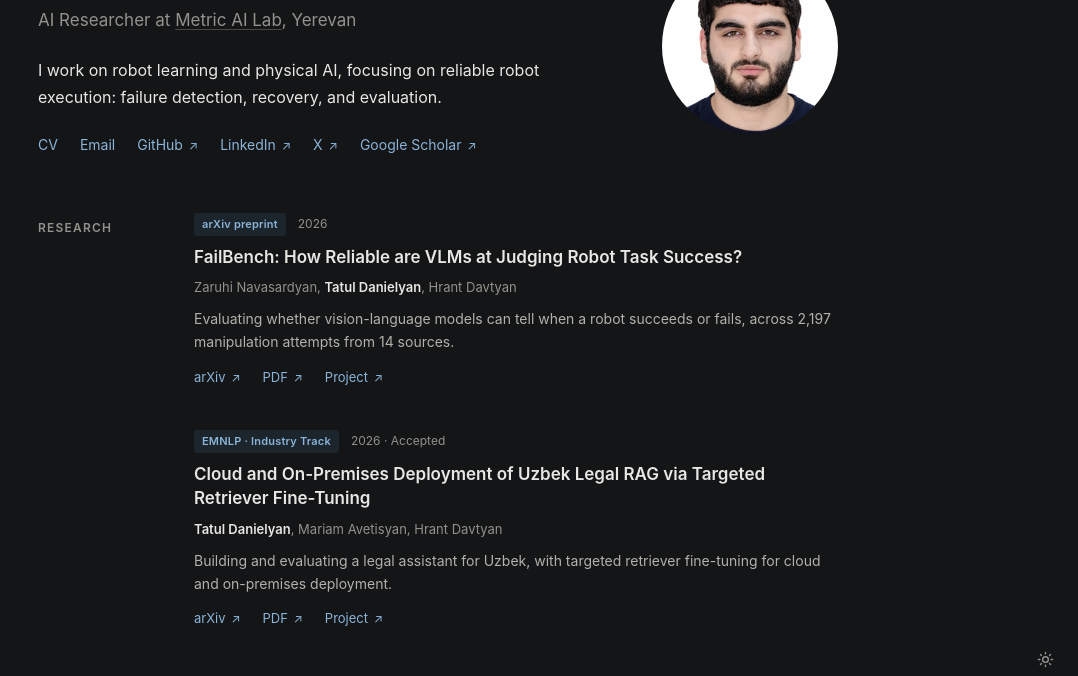
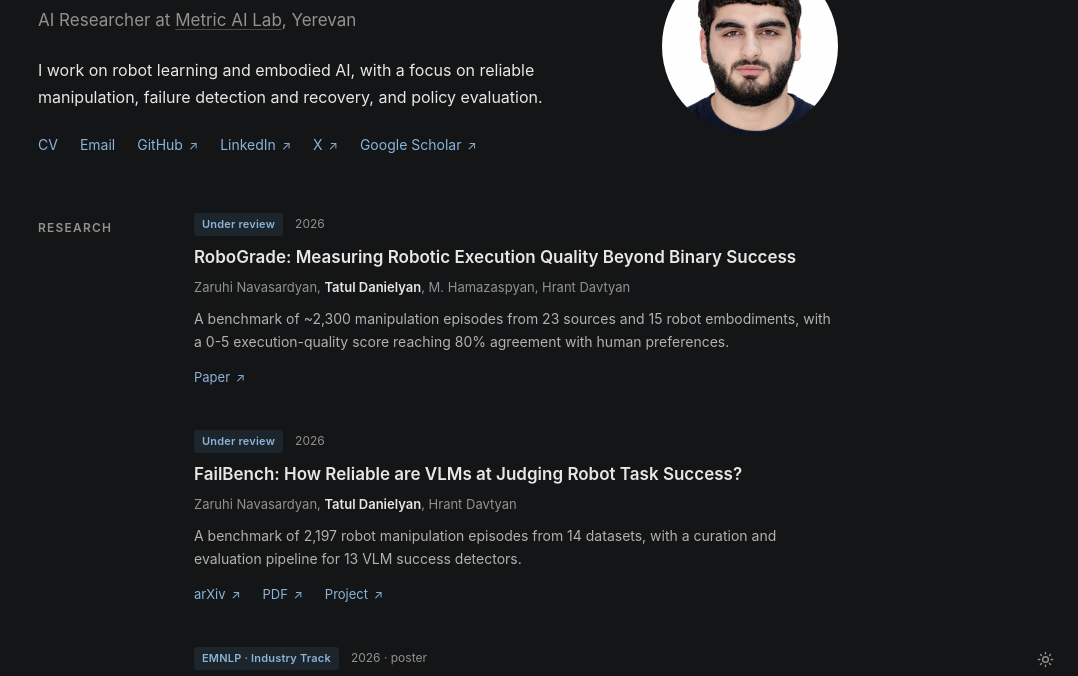
Before and after one commit to daniel7an/daniel7an.github.io, a plain HTML site: page index.html in a window 1280 px wide. Shown: the part 108-784 px from the top of the page, without its empty margins (202-1280 px from the left). Drawn offline with Linux system fonts and the light colour scheme.

Commit message:
Sync site to latest CV

```diff
--- a/index.html
+++ b/index.html
@@ -5,15 +5,15 @@
   <meta name="viewport" content="width=device-width, initial-scale=1">
   <meta name="theme-color" content="#141517">
   <script>try{if(localStorage.getItem('theme')==='light')document.documentElement.dataset.theme='light'}catch(e){}</script>
-  <meta name="description" content="Tatul Danielyan, AI Researcher at Metric AI Lab, working on physical AI, embodied AI, robotics, and multimodal learning.">
+  <meta name="description" content="Tatul Danielyan, AI Researcher at Metric AI Lab, working on robot learning and embodied AI: reliable manipulation, failure detection and recovery, and policy evaluation.">
   <meta property="og:title" content="Tatul Danielyan">
-  <meta property="og:description" content="AI Researcher at Metric AI Lab · Physical AI, embodied AI, robotics, and multimodal learning.">
+  <meta property="og:description" content="AI Researcher at Metric AI Lab. Robot learning and embodied AI, with a focus on reliable manipulation, failure detection and recovery, and policy evaluation.">
   <meta property="og:type" content="website">
   <meta property="og:url" content="https://daniel7an.github.io/">
   <meta property="og:image" content="https://daniel7an.github.io/assets/og.png">
   <meta property="og:image:width" content="1200">
   <meta property="og:image:height" content="630">
-  <meta property="og:image:alt" content="Tatul Danielyan, AI Researcher at Metric AI Lab. Embodied AI, robotics, multimodal learning.">
+  <meta property="og:image:alt" content="Tatul Danielyan, AI Researcher at Metric AI Lab. Robot learning and embodied AI.">
   <meta name="twitter:card" content="summary_large_image">
   <link rel="canonical" href="https://daniel7an.github.io/">
   <link rel="icon" href="assets/favicon-32.png" sizes="32x32" type="image/png">
@@ -30,7 +30,7 @@
         <div class="intro-copy">
           <h1 id="name">Tatul Danielyan</h1>
           <p class="role">AI Researcher at <a href="https://metric.am">Metric AI Lab</a>, Yerevan</p>
-          <p>I work on robot learning and physical AI, focusing on reliable robot execution: failure detection, recovery, and evaluation.</p>
+          <p>I work on robot learning and embodied AI, with a focus on reliable manipulation, failure detection and recovery, and policy evaluation.</p>
           <nav class="links" aria-label="Contact and profiles"><a href="assets/cv.pdf">CV</a><a href="mailto:tatul.danielyan.s@gmail.com">Email</a><a href="https://github.com/daniel7an">GitHub <span aria-hidden="true">↗</span></a><a href="https://www.linkedin.com/in/tatul-danielyan/">LinkedIn <span aria-hidden="true">↗</span></a><a href="https://x.com/daniel7an">X <span aria-hidden="true">↗</span></a><a href="https://scholar.google.com/citations?user=ZA109bAAAAAJ&amp;hl=en">Google Scholar <span aria-hidden="true">↗</span></a></nav>
         </div>
         <picture class="portrait-wrap"><source srcset="assets/portrait.webp" type="image/webp"><img class="portrait" src="assets/portrait.jpg" alt="Tatul Danielyan" width="176" height="176" fetchpriority="high"></picture>
@@ -39,24 +39,31 @@
       <section aria-labelledby="research-title">
         <h2 id="research-title">Research</h2>
         <article class="paper">
-          <div class="paper-meta"><span class="venue">arXiv preprint</span><span>2026</span></div>
+          <div class="paper-meta"><span class="venue">Under review</span><span>2026</span></div>
+          <h3><a href="https://drive.google.com/file/d/1b45NIzJ-IWcFIV9rIdfehMAO4Ludr-r0/view">RoboGrade: Measuring Robotic Execution Quality Beyond Binary Success</a></h3>
+          <p class="authors">Zaruhi Navasardyan, <strong>Tatul Danielyan</strong>, M. Hamazaspyan, Hrant Davtyan</p>
+          <p class="paper-description">A benchmark of ~2,300 manipulation episodes from 23 sources and 15 robot embodiments, with a 0-5 execution-quality score reaching 80% agreement with human preferences.</p>
+          <div class="links paper-links"><a href="https://drive.google.com/file/d/1b45NIzJ-IWcFIV9rIdfehMAO4Ludr-r0/view">Paper <span aria-hidden="true">↗</span></a></div>
+        </article>
+        <article class="paper">
+          <div class="paper-meta"><span class="venue">Under review</span><span>2026</span></div>
           <h3><a href="https://arxiv.org/abs/2609.03611">FailBench: How Reliable are VLMs at Judging Robot Task Success?</a></h3>
           <p class="authors">Zaruhi Navasardyan, <strong>Tatul Danielyan</strong>, Hrant Davtyan</p>
-          <p class="paper-description">Evaluating whether vision-language models can tell when a robot succeeds or fails, across 2,197 manipulation attempts from 14 sources.</p>
+          <p class="paper-description">A benchmark of 2,197 robot manipulation episodes from 14 datasets, with a curation and evaluation pipeline for 13 VLM success detectors.</p>
           <div class="links paper-links"><a href="https://arxiv.org/abs/2609.03611">arXiv <span aria-hidden="true">↗</span></a><a href="https://arxiv.org/pdf/2609.03611">PDF <span aria-hidden="true">↗</span></a><a href="https://metric-ai-lab.github.io/failbench/">Project <span aria-hidden="true">↗</span></a></div>
         </article>
         <article class="paper">
-          <div class="paper-meta"><span class="venue">EMNLP · Industry Track</span><span>2026 · Accepted</span></div>
+          <div class="paper-meta"><span class="venue">EMNLP · Industry Track</span><span>2026 · poster</span></div>
           <h3><a href="https://arxiv.org/abs/2608.29284">Cloud and On-Premises Deployment of Uzbek Legal RAG via Targeted Retriever Fine-Tuning</a></h3>
           <p class="authors"><strong>Tatul Danielyan</strong>, Mariam Avetisyan, Hrant Davtyan</p>
-          <p class="paper-description">Building and evaluating a legal assistant for Uzbek, with targeted retriever fine-tuning for cloud and on-premises deployment.</p>
+          <p class="paper-description">Trained and open-sourced UTE-1, a state-of-the-art open Uzbek text embedder (top-5 retrieval 87.6% to 91.6%), for a legal RAG assistant serving ~30k queries/month in cloud and on-premises deployments.</p>
           <div class="links paper-links"><a href="https://arxiv.org/abs/2608.29284">arXiv <span aria-hidden="true">↗</span></a><a href="https://arxiv.org/pdf/2608.29284">PDF <span aria-hidden="true">↗</span></a><a href="https://metric-ai-lab.github.io/Uzbek-Legal-RAG/">Project <span aria-hidden="true">↗</span></a></div>
         </article>
       </section>
 
       <section aria-labelledby="background-title">
         <h2 id="background-title">Background</h2>
-        <div class="background-row"><div><h3>National Polytechnic University of Armenia</h3><p>BSc in Artificial Intelligence</p></div><span class="dates">2023–2027</span></div>
+        <div class="background-row"><div><h3>National Polytechnic University of Armenia</h3><p>BSc in Artificial Intelligence</p></div><span class="dates">2023–2027 (expected)</span></div>
       </section>
 
     </main>
```
Also changed, not shown: 1 other file.
